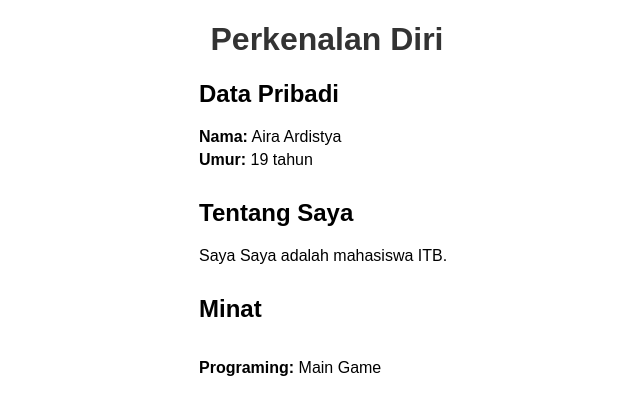
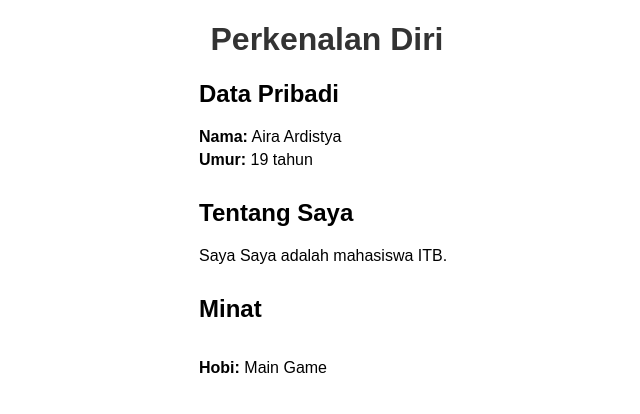
Before and after one commit to Ardistya/tugas-ardistya, a plain HTML site: page tugas2/index.html in a window 1280 px wide. Shown: the full height of the page, 313-953 px from the left. Drawn offline with Linux system fonts and the light colour scheme.

Commit message:
Update index.html

```diff
--- a/tugas2/index.html
+++ b/tugas2/index.html
@@ -25,7 +25,7 @@
         <section class="interests">
             <h2>Minat</h2>
             <ul>
-                <li><strong>Programing:</strong> Main Game</li>
+                <li><strong>Hobi:</strong> Main Game</li>
             </ul>
         </section>
     </div>
```
